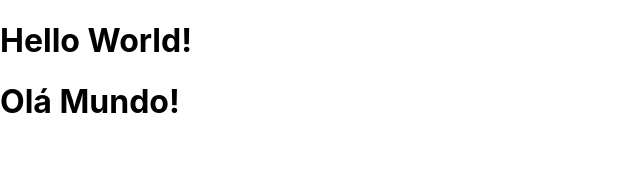
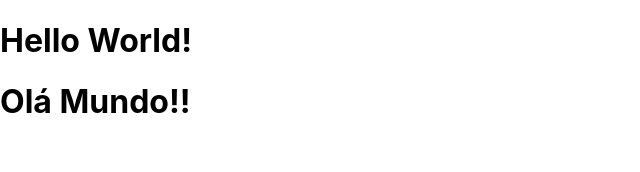
Before and after one commit to CFias/react, a React (Create React App) app in the folder live_coding/live/: page / in a window 1280 px wide. Shown: the top 172 px of the page, without its empty margins (0-640 px from the left). Built offline with nearby package versions, Linux system fonts and the light colour scheme.

Commit message:
Update App.js

```diff
--- a/live_coding/live/src/App.js
+++ b/live_coding/live/src/App.js
@@ -5,7 +5,7 @@ function App() {
   return (
     <>
       <Navbar />
-      <h1>Olá Mundo!</h1>
+      <h1>Olá Mundo!!</h1>
     </>
   );
 }
```
